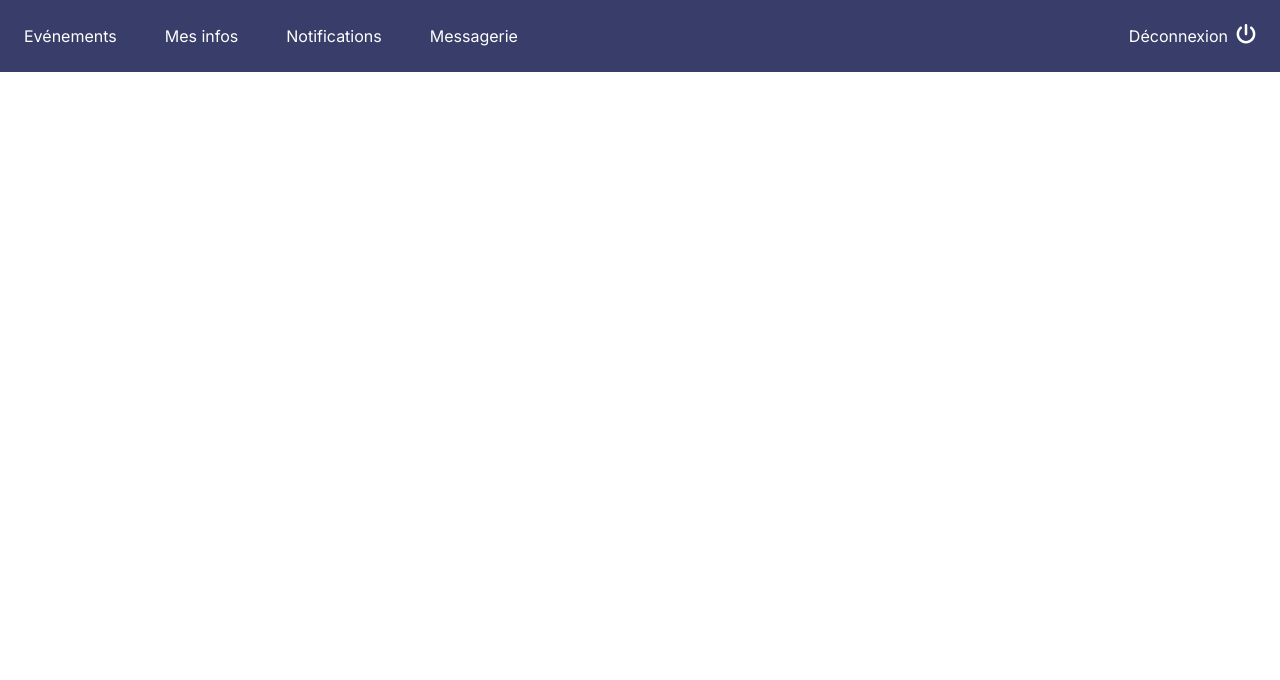
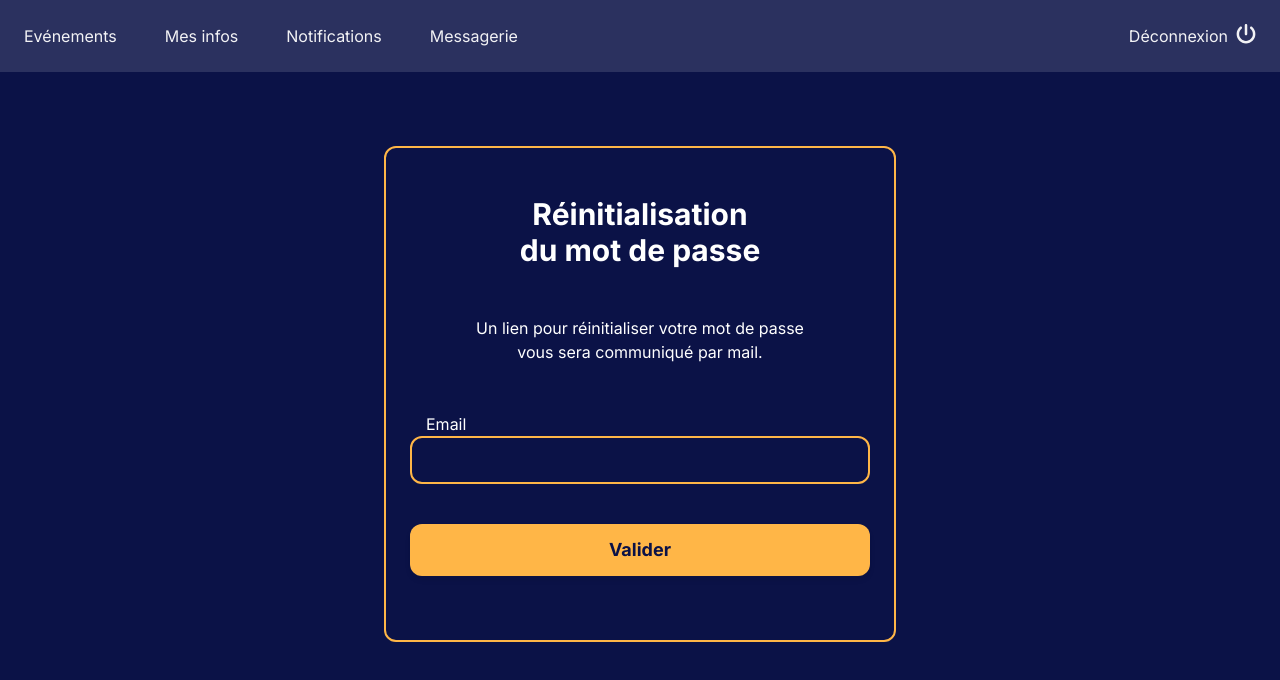
Before and after one commit to kersolo/ManagEvent_front, a React (Vite) app: page /login/reset-pass in a window 1280 px wide. Shown: the top 680 px of the page. Built offline with nearby package versions, Linux system fonts and the light colour scheme.

Commit message:
EVENT_DEVPUNK-73 et EVENT_DEVPUNK-49 add ResetPassPage and CheckEmailPage and their routes in App + small changes in css theme (default bg and text-color + rise rounded in borders and buttons) + add dependencies (axios and react-hook-form)

```diff
--- a/index.html
+++ b/index.html
@@ -16,7 +16,7 @@
     <meta name="viewport" content="width=device-width, initial-scale=1.0" />
     <title>Vite + React + TS</title>
   </head>
-  <body>
+  <body class="bg-darkBlueDP text-white">
     <div id="root"></div>
     <script type="module" src="/src/main.tsx"></script>
   </body>
--- a/package.json
+++ b/package.json
@@ -17,6 +17,7 @@
     "@fortawesome/react-fontawesome": "^0.2.0",
     "@heroicons/react": "^2.1.1",
     "@material-tailwind/react": "^2.1.9",
+    "axios": "^1.6.8",
     "react": "^18.2.0",
     "react-dom": "^18.2.0",
     "react-hook-form": "^7.51.1",
--- a/src/App.tsx
+++ b/src/App.tsx
@@ -3,6 +3,8 @@ import { Route, Routes, useLocation } from "react-router-dom";
 import "./App.css";
 import NavBar from "./components/NavBar/NavBar";
 import NavBarAdmin from "./components/NavBar/NavBarAdmin";
+import CheckEmailPage from "./pages/Login/CheckEmailPage";
+import ResetPassPage from "./pages/Login/ResetPassPage";
 
 function App() {
   // checking route path to display NavBar or NavBarAdmin
@@ -20,6 +22,8 @@ function App() {
       {isPanelAdmin ? <NavBarAdmin /> : <NavBar isAdmin={isAdmin} />}
       <Routes>
         <Route path="/" element={""} />
+        <Route path="/login/reset-pass" element={<ResetPassPage />}></Route>
+        <Route path="/login/check-email" element={<CheckEmailPage />}></Route>
       </Routes>
     </>
   );
--- a/src/components/ButtonDefault.tsx
+++ b/src/components/ButtonDefault.tsx
@@ -47,7 +47,7 @@ export default function ButtonDefault({
       onPointerEnterCapture={undefined}
       onPointerLeaveCapture={undefined}
       fullWidth={true}
-      className={`capitalize text-lg ${buttonTheme} ${className}`}
+      className={`capitalize text-lg rounded-xl ${buttonTheme} ${className}`}
       onClick={onClick}
       type={type}
     >
--- a/src/index.css
+++ b/src/index.css
@@ -18,7 +18,7 @@
   }
   /* custom border */
   .border-dp {
-    @apply border-solid border-2 border-orangeDP rounded;
+    @apply border-solid border-2 border-orangeDP rounded-xl;
   }
   /* custom margin */
   .m-small {
@@ -33,11 +33,35 @@
   .mx-large {
     @apply mx-6;
   }
+  .ml-small {
+    @apply ml-4;
+  }
+  .ml-large {
+    @apply ml-6;
+  }
+  .mr-small {
+    @apply mr-4;
+  }
+  .mr-large {
+    @apply mr-6;
+  }
   .my-small {
     @apply my-4;
   }
   .my-large {
     @apply my-6;
+  }
+  .mt-small {
+    @apply mt-4;
+  }
+  .mt-large {
+    @apply mt-6;
+  }
+  .mb-small {
+    @apply mb-4;
+  }
+  .mb-large {
+    @apply mb-6;
   }
   /* custom padding */
   .p-small {
@@ -52,11 +76,35 @@
   .px-large {
     @apply px-6;
   }
+  .pl-small {
+    @apply pl-4;
+  }
+  .pl-large {
+    @apply pl-6;
+  }
+  .pr-small {
+    @apply pr-4;
+  }
+  .pr-large {
+    @apply pr-6;
+  }
   .py-small {
     @apply py-4;
   }
   .py-large {
     @apply py-6;
   }
+  .pt-small {
+    @apply pt-4;
+  }
+  .pt-large {
+    @apply pt-6;
+  }
+  .pb-small {
+    @apply pb-4;
+  }
+  .pb-large {
+    @apply pb-6;
+  }
   /* ... */
 }
--- /dev/null
+++ b/src/pages/Login/CheckEmailPage.tsx
@@ -0,0 +1,22 @@
+import { Link } from "react-router-dom";
+import ButtonDefault from "../../components/ButtonDefault";
+
+export default function CheckEmailPage() {
+  return (
+    <div className="flex h-[calc(100vh-60px)] items-center ">
+      <div className="flex flex-col text-center mx-large mb-24 md:w-3/4 max-w-lg md:mx-auto border-dp px-large pt-12 pb-16">
+        <h1 className="h1-size mb-12">
+          Réinitialisation <br /> du mot de passe
+        </h1>
+        <h2 className="h2-size mb-12">Email envoyé !</h2>
+        <p className="mb-16">
+          Veuillez vérifier votre boîte de réception et cliquer sur le lien
+          permettant de réinitialiser votre mot de passe.
+        </p>
+        <Link to="/" className="w-full">
+          <ButtonDefault>Retour</ButtonDefault>
+        </Link>
+      </div>
+    </div>
+  );
+}
--- /dev/null
+++ b/src/pages/Login/ResetPassPage.tsx
@@ -0,0 +1,73 @@
+import { SubmitHandler, useForm } from "react-hook-form";
+import { useNavigate } from "react-router-dom";
+import ButtonDefault from "../../components/ButtonDefault";
+export default function ResetPassPage() {
+  const navigate = useNavigate();
+
+  type Input = {
+    email: string;
+  };
+  const {
+    register,
+    handleSubmit,
+    formState: { errors },
+  } = useForm<Input>();
+
+  // A DECOMMENTER AU CABLAGE :
+
+  // const postData = async ({ email }: { email: string }): Promise<void> => {
+  //   try {
+  //     const response = await axios.post("/auth/resetPass", {
+  //       email: { email },
+  //     });
+  //     console.log(response);
+  //   } catch (error) {
+  //     console.error(error);
+  //   }
+  // };
+
+  const onSubmit: SubmitHandler<Input> = async (data) => {
+    console.log(data);
+    // const response = await postData(data);
+    // if (response.status === succes) {
+    navigate("/login/check-email");
+    // }
+  };
+
+  // en attente de postData, prévoir d'afficher un spinner avec un state isLoading
+
+  return (
+    <div className="flex h-[calc(100vh-60px)] items-center">
+      <form
+        onSubmit={handleSubmit(onSubmit)}
+        className="flex flex-col mx-large mb-24 md:w-3/4 max-w-lg md:mx-auto border-dp px-large pt-12 pb-16"
+      >
+        <div className="flex flex-col justify-center items-center text-center ">
+          <h1 className="h1-size mb-12">
+            Réinitialisation <br /> du mot de passe
+          </h1>
+          <p className="mb-12">
+            Un lien pour réinitialiser votre mot de passe <br />
+            vous sera communiqué par mail.
+          </p>
+        </div>
+        <label htmlFor="email" className="px-small">
+          Email
+        </label>
+        <input
+          type="email"
+          className="w-full h-12 p-small border-dp bg-darkBlueDP"
+          {...register("email", { required: true })}
+        />
+        {errors.email ? (
+          <small className="text-redDP p-1">Veuillez renseigner ce champ</small>
+        ) : (
+          <small className="h-6"></small>
+        )}
+        <ButtonDefault type="submit" className="mt-small">
+          Valider
+        </ButtonDefault>
+      </form>
+    </div>
+  );
+}
```
Also changed, not shown: src/components/NavBar/NavBar.tsx (+1 -6 lines), 2 other files (tests, documents, lock files or other folders).
